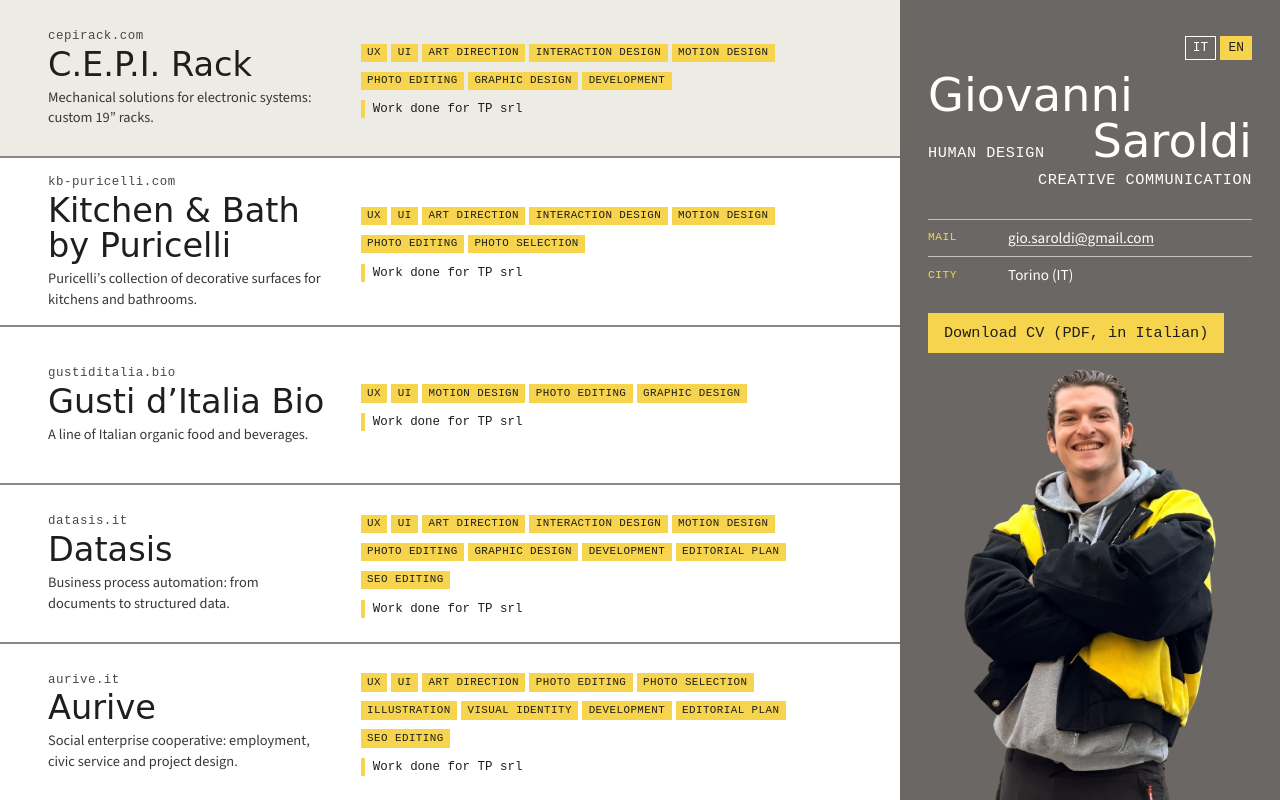
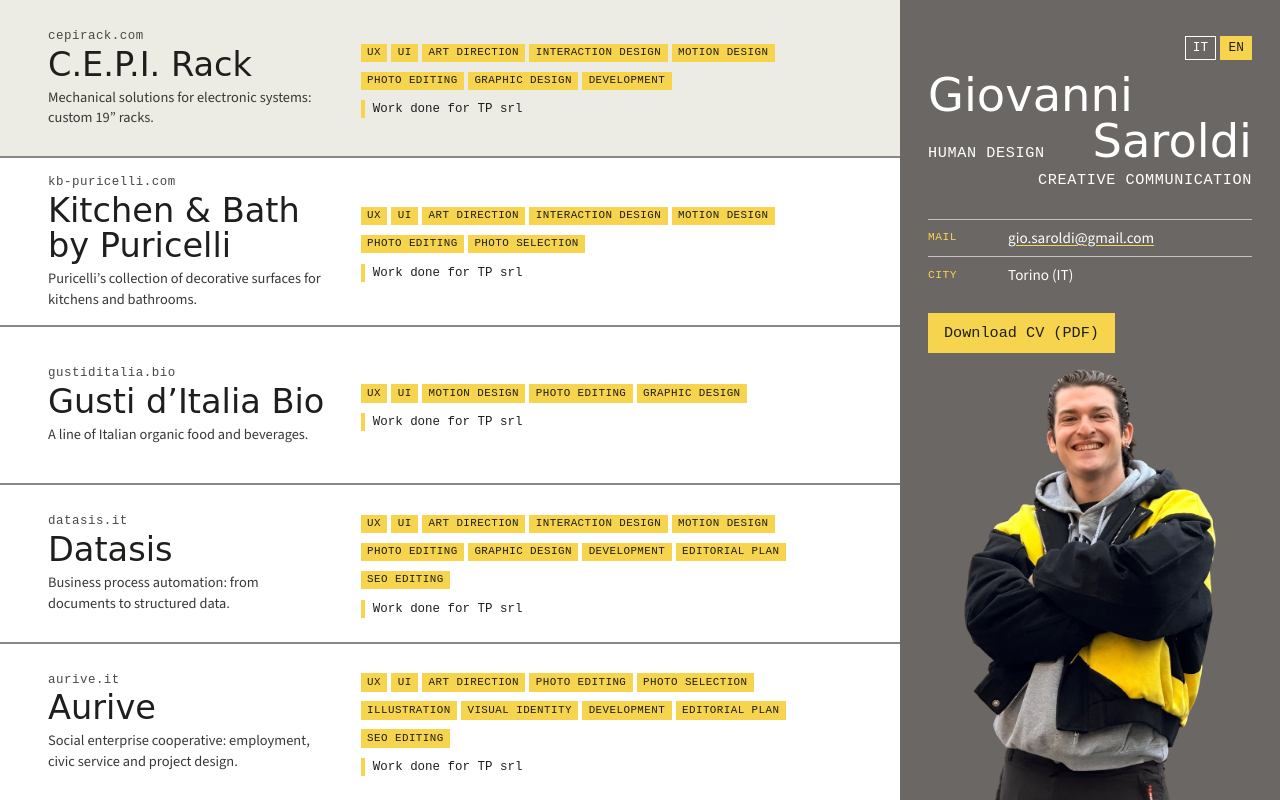
Before and after one commit to giosaroldi/giosaroldi.github.io, a plain HTML site: page index.html in a window 1280 px wide. Drawn offline with nearby package versions, Linux system fonts and the light colour scheme; a web font is replaced by a local one.

Commit message:
Add files via upload

```diff
--- a/index.html
+++ b/index.html
@@ -170,7 +170,7 @@ aside a:focus-visible{outline:3px solid #fff;outline-offset:2px}
     <div><dt>Mail</dt><dd><a href="mailto:gio.saroldi@gmail.com">gio.saroldi@gmail.com</a></dd></div>
     <div><dt data-en="City">Città</dt><dd>Torino (IT)</dd></div>
   </dl>
-  <a class="cv" href="cv-giovanni-saroldi.pdf" download data-en="Download CV (PDF, in Italian)">Scarica il CV (PDF)</a>
+  <a class="cv" href="cv-giovanni-saroldi.pdf" download data-en="Download CV (PDF)">Scarica il CV (PDF)</a>
   <div class="photo"><img src="immagini/giovanni.webp" width="640" height="1093" alt="Ritratto di Giovanni Saroldi, sorridente, a braccia conserte" data-en-alt="Portrait of Giovanni Saroldi, smiling, arms crossed"></div>
 </aside>
 
@@ -205,6 +205,7 @@ function setLang(l) {
     if (!el.hasAttribute("data-it-alt")) el.setAttribute("data-it-alt", el.alt);
     el.alt = el.getAttribute(l === "en" ? "data-en-alt" : "data-it-alt");
   });
+  document.querySelector(".cv").href = l === "en" ? "cv-giovanni-saroldi-en.pdf" : "cv-giovanni-saroldi.pdf";
   document.querySelector('meta[name="description"]').content = l === "en" ? DESC_EN : T0.desc;
   document.title = l === "en" ? "Giovanni Saroldi – Portfolio" : T0.title;
   document.querySelectorAll(".lang button").forEach(function (b) {
```
